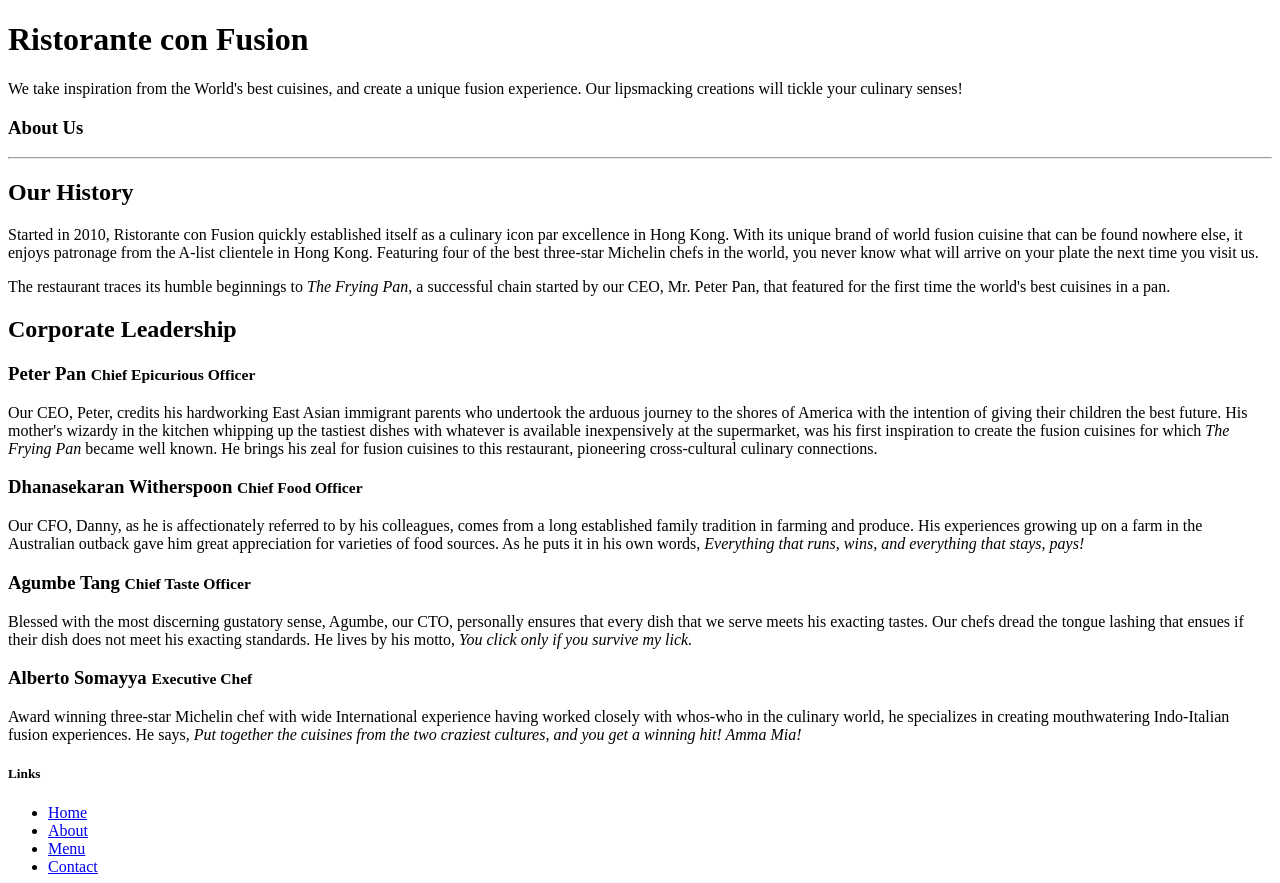
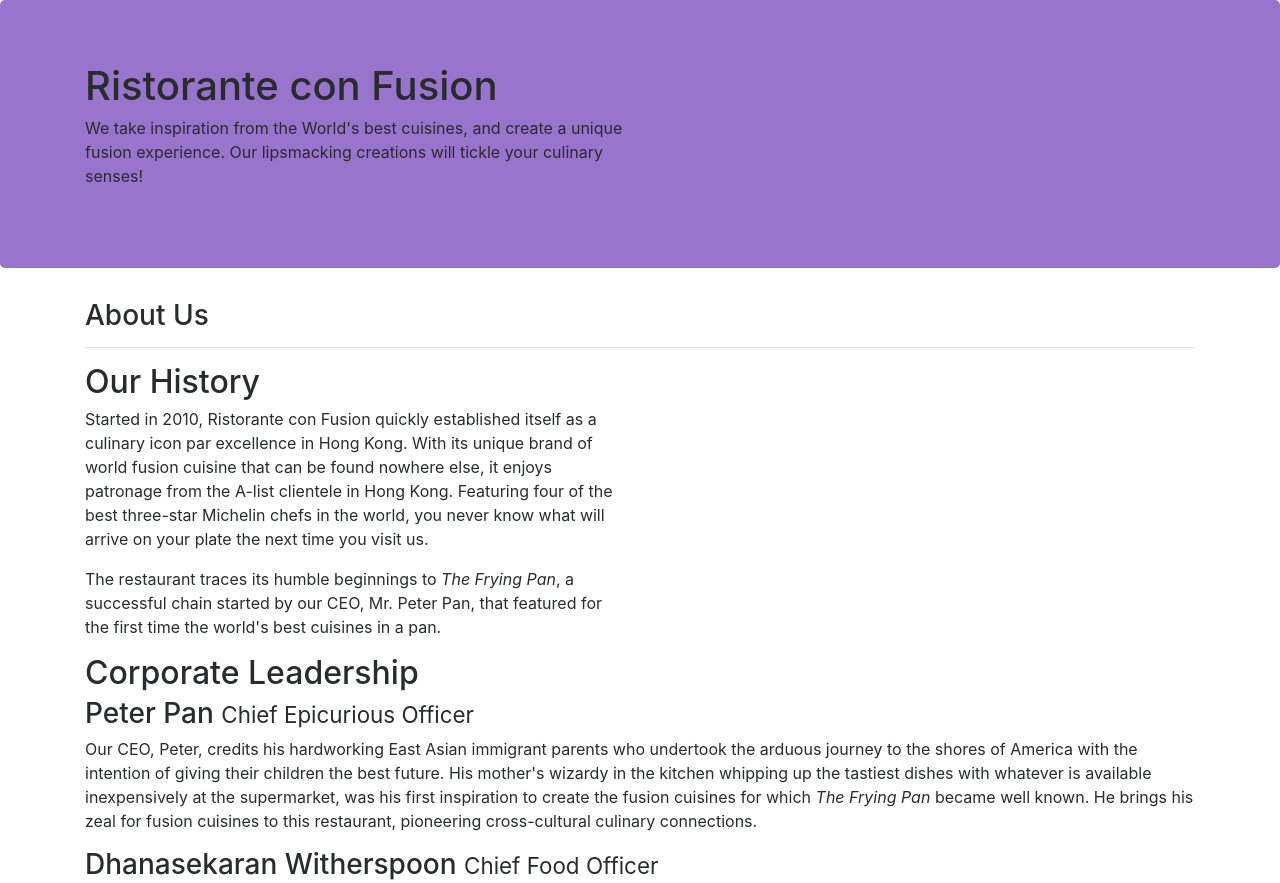
Before and after one commit to JusticeSelormBruce/Assignment_One, a website: page aboutus.html in a window 1280 px wide. Shown: the top 883 px of the page. Drawn offline with nearby package versions, Linux system fonts and the light colour scheme.

Commit message:
Assignment One

```diff
--- a/aboutus.html
+++ b/aboutus.html
@@ -4,14 +4,17 @@
 <head>
 
     <title>Ristorante Con Fusion: About Us</title>
+    <link rel="stylesheet" href="./node_modules/bootstrap/dist/css/bootstrap.min.css">
+    <link rel="stylesheet" href="style.css">
 
 </head>
 
 <body>
 
-    <header class="jumbotron">
-        <div class="container">
-            <div class="row row-header">
+    <header class="jumbotron header-background-color">
+        <div class="container text-light">
+
+            <div class="row row-header ">
                 <div class="col-12 col-sm-6">
                     <h1>Ristorante con Fusion</h1>
                     <p>We take inspiration from the World's best cuisines, and create a unique fusion experience. Our lipsmacking creations will tickle your culinary senses!</p>
@@ -19,19 +22,21 @@
                 <div class="col-12 col-sm">
                 </div>
             </div>
+
         </div>
     </header>
 
-    <div>
-        <div>
-            <div>
+
+    <div class="container">
+        <div class="row">
+            <div class="col-12">
                <h3>About Us</h3>
                <hr>
             </div>
         </div>
 
-        <div>
-            <div>
+        <div class="row">
+            <div class="col-12 col-sm-6">
                 <h2>Our History</h2>
                 <p>Started in 2010, Ristorante con Fusion quickly established itself as a culinary icon par excellence in Hong Kong. With its unique brand of world fusion cuisine that can be found nowhere else, it enjoys patronage from the A-list clientele in Hong Kong.  Featuring four of the best three-star Michelin chefs in the world, you never know what will arrive on your plate the next time you visit us.</p>
                 <p>The restaurant traces its humble beginnings to <em>The Frying Pan</em>, a successful chain started by our CEO, Mr. Peter Pan, that featured for the first time the world's best cuisines in a pan.</p>
@@ -41,23 +46,23 @@
         </div>
 
 
-        <div>
-            <div>
+        <div class="row">
+            <div class="col-12">
                 <h2>Corporate Leadership</h2>
                 <h3>Peter Pan <small>Chief Epicurious Officer</small></h3>
-                <p>Our CEO, Peter, credits his hardworking East Asian immigrant parents who undertook the arduous journey to the shores of America with the intention of giving their children the best future. His mother's wizardy in the kitchen whipping up the tastiest dishes with whatever is available inexpensively at the supermarket, was his first inspiration to create the fusion cuisines for which <em>The Frying Pan</em> became well known. He brings his zeal for fusion cuisines to this restaurant, pioneering cross-cultural culinary connections.</p>
+                <p class="d-none d-sm-block">Our CEO, Peter, credits his hardworking East Asian immigrant parents who undertook the arduous journey to the shores of America with the intention of giving their children the best future. His mother's wizardy in the kitchen whipping up the tastiest dishes with whatever is available inexpensively at the supermarket, was his first inspiration to create the fusion cuisines for which <em>The Frying Pan</em> became well known. He brings his zeal for fusion cuisines to this restaurant, pioneering cross-cultural culinary connections.</p>
                 <h3>Dhanasekaran Witherspoon <small>Chief Food Officer</small></h3>
-                <p>Our CFO, Danny, as he is affectionately referred to by his colleagues, comes from a long established family tradition in farming and produce. His experiences growing up on a farm in the Australian outback gave him great appreciation for varieties of food sources. As he puts it in his own words, <em>Everything that runs, wins, and everything that stays, pays!</em></p>
+                <p class="d-none d-sm-block">Our CFO, Danny, as he is affectionately referred to by his colleagues, comes from a long established family tradition in farming and produce. His experiences growing up on a farm in the Australian outback gave him great appreciation for varieties of food sources. As he puts it in his own words, <em>Everything that runs, wins, and everything that stays, pays!</em></p>
                 <h3>Agumbe Tang <small>Chief Taste Officer</small></h3>
-                <p>Blessed with the most discerning gustatory sense, Agumbe, our CTO, personally ensures that every dish that we serve meets his exacting tastes. Our chefs dread the tongue lashing that ensues if their dish does not meet his exacting standards. He lives by his motto, <em>You click only if you survive my lick.</em></p>
+                <p  class="d-none d-sm-block">Blessed with the most discerning gustatory sense, Agumbe, our CTO, personally ensures that every dish that we serve meets his exacting tastes. Our chefs dread the tongue lashing that ensues if their dish does not meet his exacting standards. He lives by his motto, <em>You click only if you survive my lick.</em></p>
                 <h3>Alberto Somayya <small>Executive Chef</small></h3>
-                <p>Award winning three-star Michelin chef with wide International experience having worked closely with whos-who in the culinary world, he specializes in creating mouthwatering Indo-Italian fusion experiences. He says, <em>Put together the cuisines from the two craziest cultures, and you get a winning hit! Amma Mia!</em></p>
+                <p  class="d-none d-sm-block">Award winning three-star Michelin chef with wide International experience having worked closely with whos-who in the culinary world, he specializes in creating mouthwatering Indo-Italian fusion experiences. He says, <em>Put together the cuisines from the two craziest cultures, and you get a winning hit! Amma Mia!</em></p>
             </div>
        </div>
 
     </div>
 
-    <footer class="footer">
+    <footer class="footer footer-background-color">
         <div class="container">
             <div class="row">
                 <div class="col-4 offset-1 col-sm-2">
@@ -100,5 +105,8 @@
     </footer>
 
 </body>
+<script src="./node_modules/bootstrap/dist/js/bootstrap.min.js"></script>
+<script src="./node_modules/bootstrap/dist/js/bootstrap.min.js"></script>
+
 
 </html>
--- /dev/null
+++ b/style.css
@@ -0,0 +1,7 @@
+
+.header-background-color{
+    background-color: #9874cc;
+}
+.footer-background-color{
+    background-color: #d8c4ec;
+}
```
Also changed, not shown: package.json (+6 -3 lines), 1 other file.
